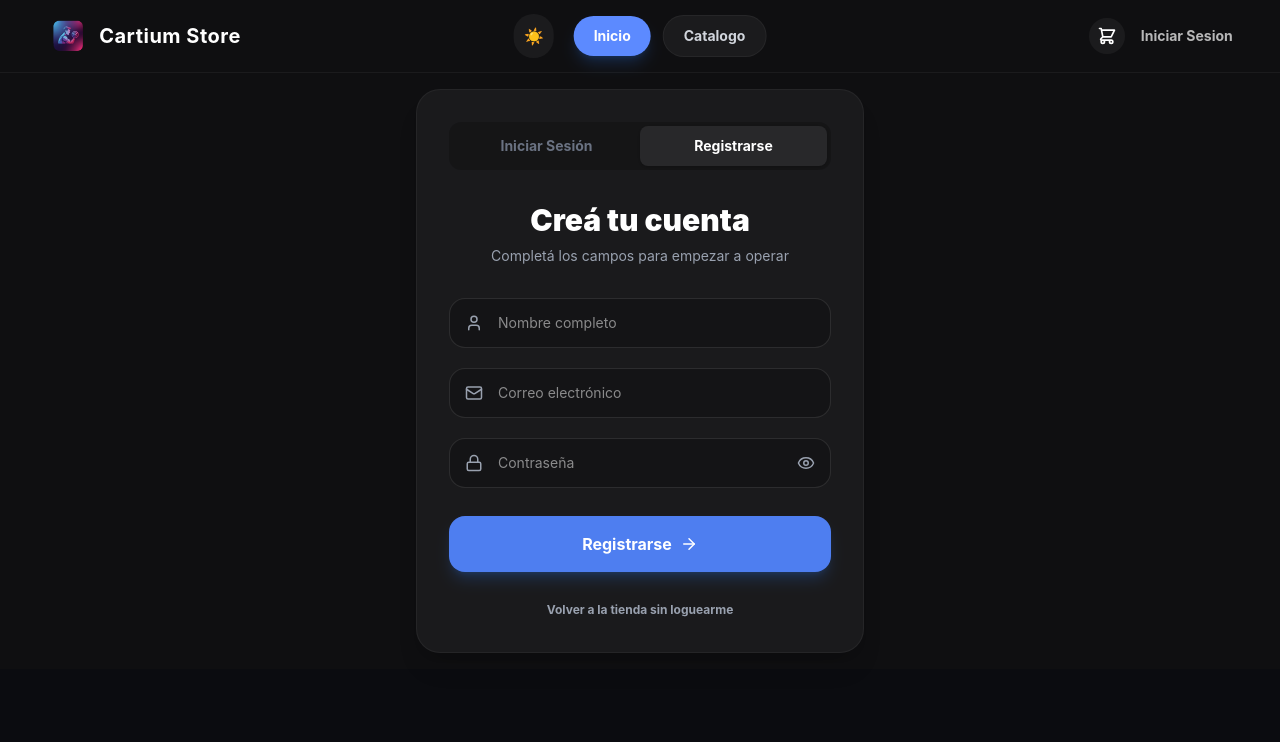
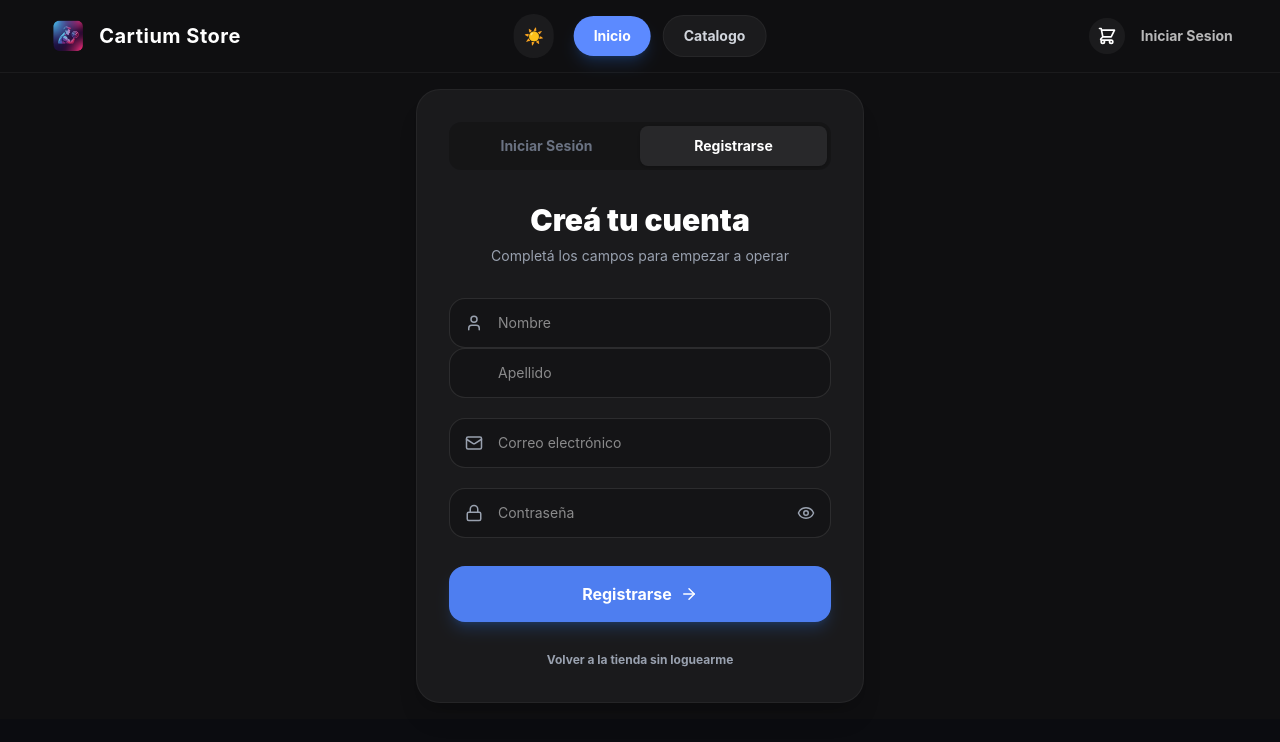
Before and after one commit to Bancusa/Cartium-Store, a React (Vite) app in the folder Frontend/: page /login in a window 1280 px wide. Both pictures are taken after a click on the button "Registrarse". Shown: the top 742 px of the page. Built offline with nearby package versions, Linux system fonts and the light colour scheme.

Commit message:
Cambios de funcionamiento y ultimas modificaciones previas a presentacion

```diff
--- a/Frontend/src/pages/Auth.tsx
+++ b/Frontend/src/pages/Auth.tsx
@@ -9,6 +9,7 @@ export default function Auth() {
   const navigate = useNavigate()
 
   const [nombre, setNombre] = useState('')
+  const [apellido, setApellido] = useState('')
   const [email, setEmail] = useState('')
   const [password, setPassword] = useState('')
 
@@ -27,7 +28,7 @@ export default function Auth() {
 
     const cuerpoPeticion = esLogin
       ? { email, password }
-      : { nombre, email, password }
+      : { nombre, apellido, email, password }
 
     try {
       const respuesta = await fetch(urlBackend, {
@@ -66,6 +67,7 @@ export default function Auth() {
           alert('¡Usuario registrado con éxito! Ya podés iniciar sesión.')
           setEsLogin(true)
           setNombre('')
+          setApellido('')
           setPassword('')
         }
       } else {
@@ -131,9 +133,17 @@ export default function Auth() {
                 <User className="absolute left-4 top-4 text-gray-400" size={18} />
                 <input
                   type="text"
-                  placeholder="Nombre completo"
+                  placeholder="Nombre"
                   value={nombre}
                   onChange={(e) => setNombre(e.target.value)}
+                  className="w-full bg-gray-100 dark:bg-black/20 border border-gray-200 dark:border-white/10 text-gray-900 dark:text-white rounded-2xl py-3.5 pl-12 pr-4 text-sm focus:outline-none focus:border-[#4e7ef0] transition-all"
+                  required={!esLogin}
+                />
+                <input
+                  type="text"
+                  placeholder="Apellido"
+                  value={apellido}
+                  onChange={(e) => setApellido(e.target.value)}
                   className="w-full bg-gray-100 dark:bg-black/20 border border-gray-200 dark:border-white/10 text-gray-900 dark:text-white rounded-2xl py-3.5 pl-12 pr-4 text-sm focus:outline-none focus:border-[#4e7ef0] transition-all"
                   required={!esLogin}
                 />
```
Also changed, not shown: 2 other files (tests, documents, lock files or other folders).
